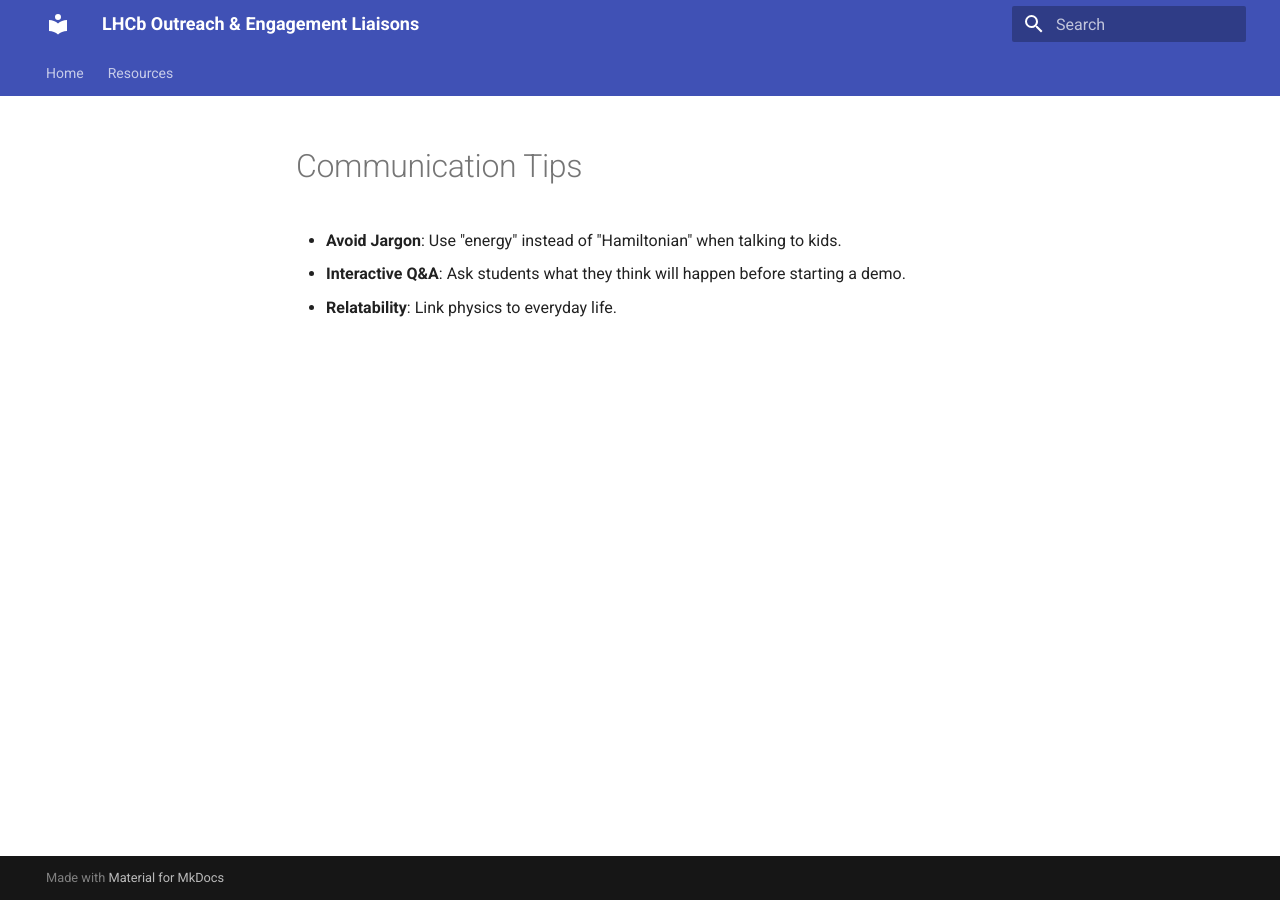
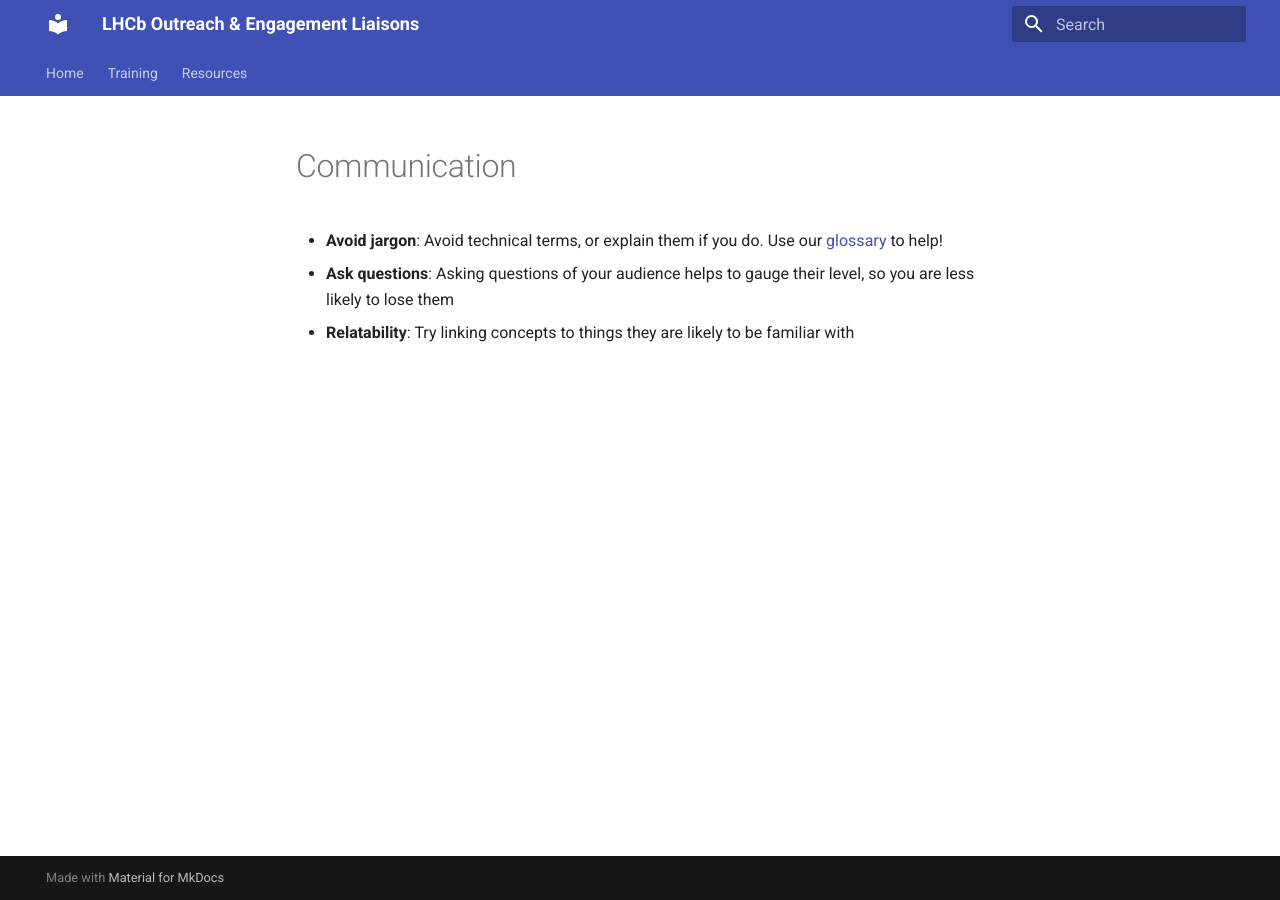
Before and after one commit to sliipper/outreach-training, an MkDocs documentation site: the page built from docs/training/communication.md, in a window 1280 px wide. Built offline with MkDocs 1.6.1 and Material for MkDocs 9.7.7, drawn with Linux system fonts in a browser that asks for light colours.

Commit message:
adding things and tidying

```diff
--- a/docs/training/communication.md
+++ b/docs/training/communication.md
@@ -1,5 +1,5 @@
-# Communication Tips
+# Communication
 
-- **Avoid Jargon**: Use "energy" instead of "Hamiltonian" when talking to kids.
-- **Interactive Q&A**: Ask students what they think will happen before starting a demo.
-- **Relatability**: Link physics to everyday life.
+- **Avoid jargon**: Avoid technical terms, or explain them if you do. Use our [glossary](resources/glossary.md) to help!
+- **Ask questions**: Asking questions of your audience helps to gauge their level, so you are less likely to lose them
+- **Relatability**: Try linking concepts to things they are likely to be familiar with
--- a/mkdocs.yml
+++ b/mkdocs.yml
@@ -25,8 +25,9 @@ extra_javascript:
 
 nav:
   - Home: index.md
-  # - Training:
-  #   - Overview: training/index.md
+  - Training:
+    - Overview: training/index.md
+    - Communication: trainig/communication.md
   - Resources:
     - Overview: resources/index.md
     - Glossary: resources/glossary.md
```
Also changed, not shown: docs/resources/index.md (+1 -2 lines), docs/training/index.md (+3 -1 lines).
